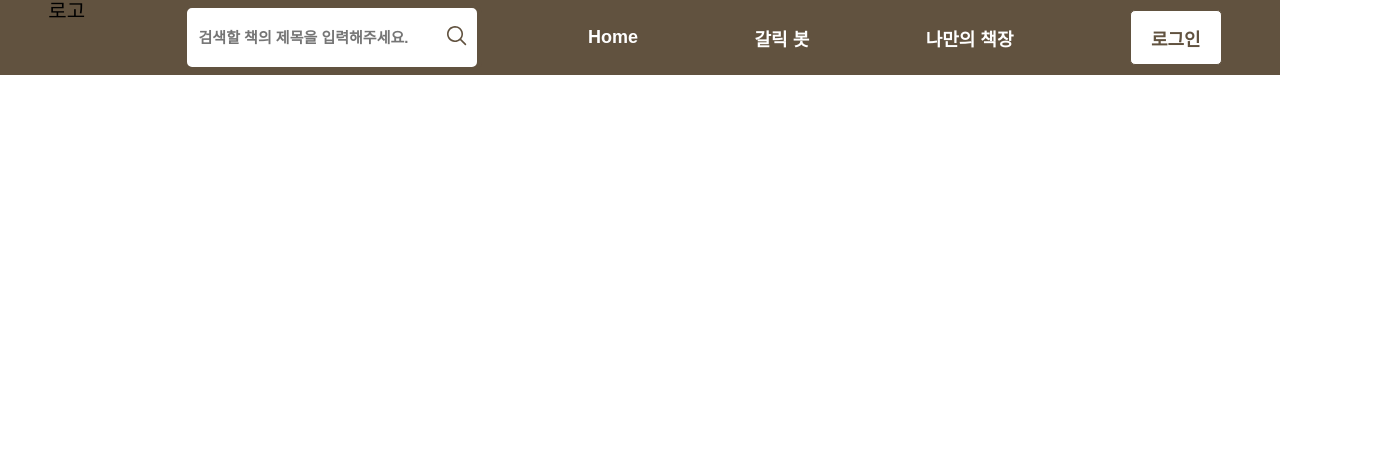
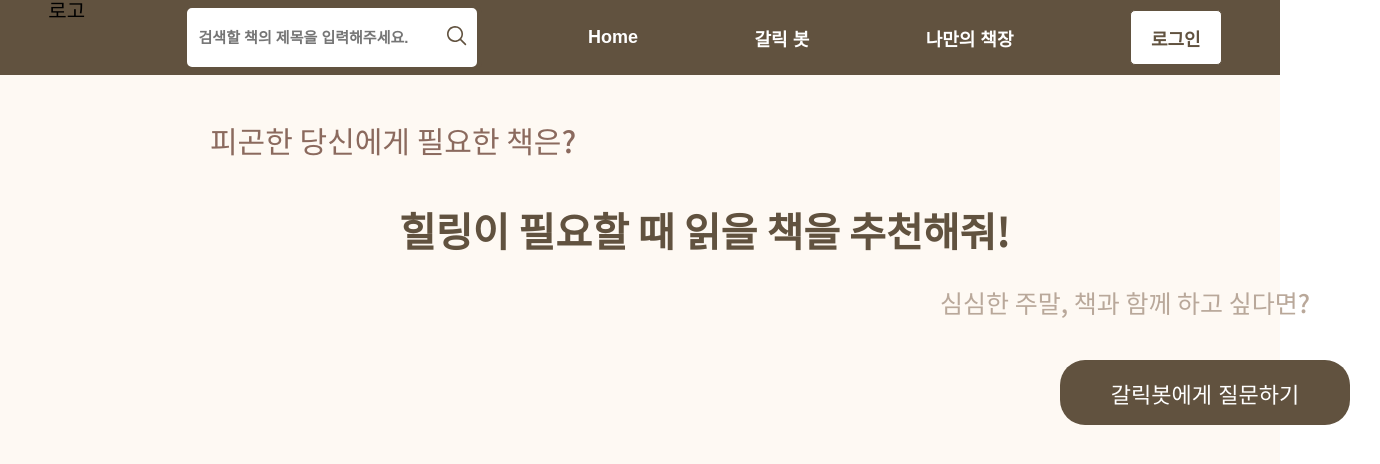
Before and after one commit to Only-Book/only-book-frontend, a React (Vite) app: page / in a window 1280 px wide. Shown: the top 464 px of the page, 1380 px wide, since content can reach past the window. Built offline with nearby package versions, Linux system fonts and the light colour scheme.

Commit message:
헤더 책장 연결, 온리북 추가

```diff
--- a/src/components/Header.jsx
+++ b/src/components/Header.jsx
@@ -13,6 +13,10 @@ const Header = () => {
 
   const handleHomeClick = () => {
     nav('/');
+  };
+
+  const handleMyBookClick = () => {
+    nav('/mybook');
   };
 
   return (
@@ -36,7 +40,7 @@ const Header = () => {
       </SearchContainer>
       <StyledButton onClick={handleHomeClick}>Home</StyledButton>
       <StyledButton>갈릭 봇</StyledButton>
-      <StyledButton>나만의 책장</StyledButton>
+      <StyledButton onClick={handleMyBookClick}>나만의 책장</StyledButton>
       <LoginButton onClick={handleLoginClick}>로그인</LoginButton>
     </HeaderContainer>
   );
--- a/src/pages/OnlyBook.jsx
+++ b/src/pages/OnlyBook.jsx
@@ -1,11 +1,70 @@
 import styled from "styled-components";
 
 const OnlyBook = () => {
-  return <OnlyBookContainer />;
+  return (
+  <OnlyBookContainer>
+    <TextContainer>
+      <SmallText>피곤한 당신에게 필요한 책은?</SmallText>
+      <MainText>힐링이 필요할 때 읽을 책을 추천해줘!</MainText>
+      <SubText>심심한 주말, 책과 함께 하고 싶다면?</SubText>
+      <AskButton>갈릭봇에게 질문하기</AskButton>
+    </TextContainer>
+  </OnlyBookContainer>
+  );
 };
 
 const OnlyBookContainer = styled.div`
+  background-color: ${({ theme }) => theme.colors.beige};
+  align-items: center;
+  padding: 30px;
   display: flex;
+  height: 400px;
+`;
+
+const TextContainer = styled.div`
+  color: ${({ theme }) => theme.colors.brown};
+  flex: 1;
+  padding: 30px;
+`;
+
+const SmallText = styled.p`
+  font-size: 30px;
+  color: #8B6A5E;
+  margin-bottom: 55px;
+  margin-left: 150px;
+`;
+
+const MainText = styled.p`
+  font-size: 40px;
+  font-weight: bold;
+  margin-bottom: 40px;
+  display: flex;
+  justify-content: center;
+  align-items: center;
+  text-align: center;
+`;
+
+const SubText = styled.p`
+  font-size: 25px;
+  color: #B9A89A;
+  margin-bottom: 20px;
+  margin-right: 40px;
+  display: flex;
+  justify-content: flex-end;
+`;
+
+const AskButton = styled.button`
+  background-color: ${({ theme }) => theme.colors.brown};
+  color: ${({ theme }) => theme.colors.white};
+  border: none;
+  padding: 10px 20px;
+  border-radius: 25px;
+  cursor: pointer;
+  font-size: 22px;
+  height: 65px;
+  width: 290px;
+  margin-top: 25px;
+  margin-left: 1000px;
 `;
 
 export default OnlyBook;
```
